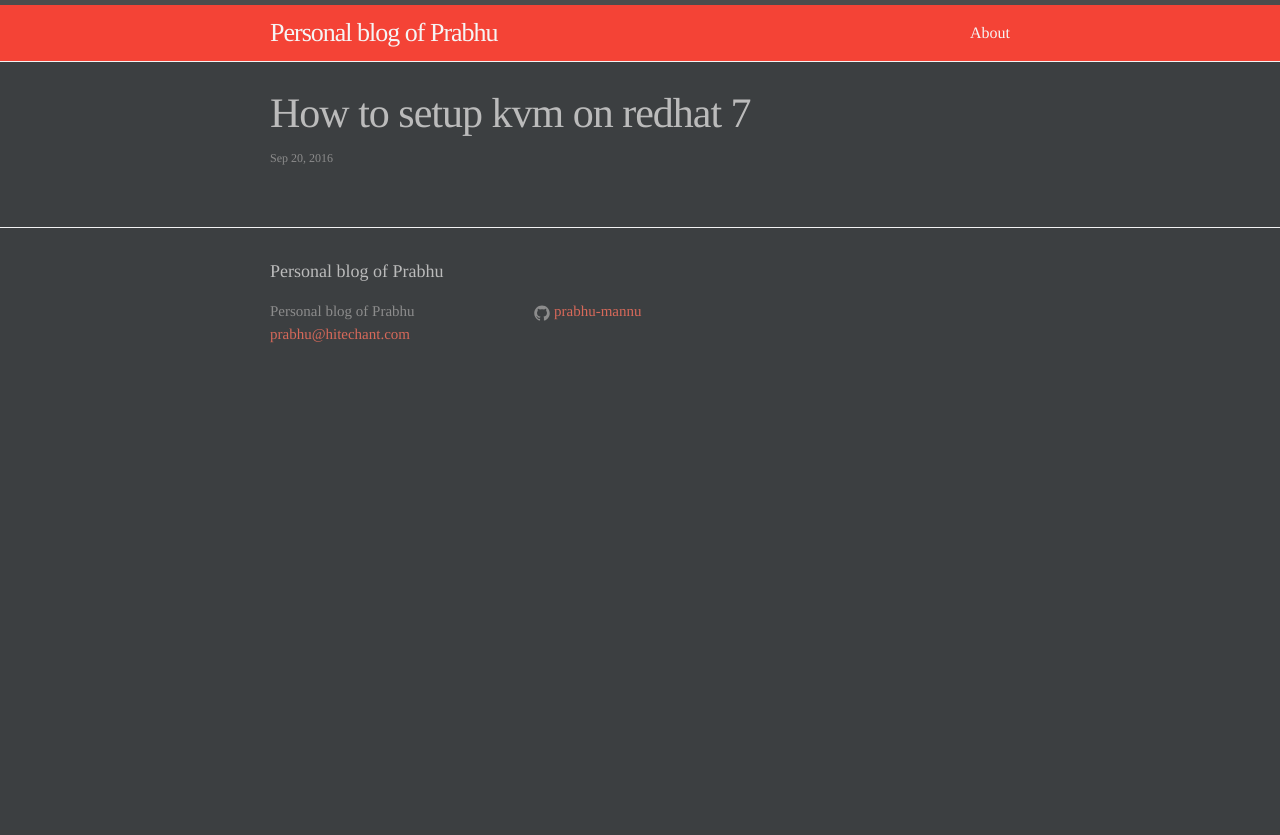
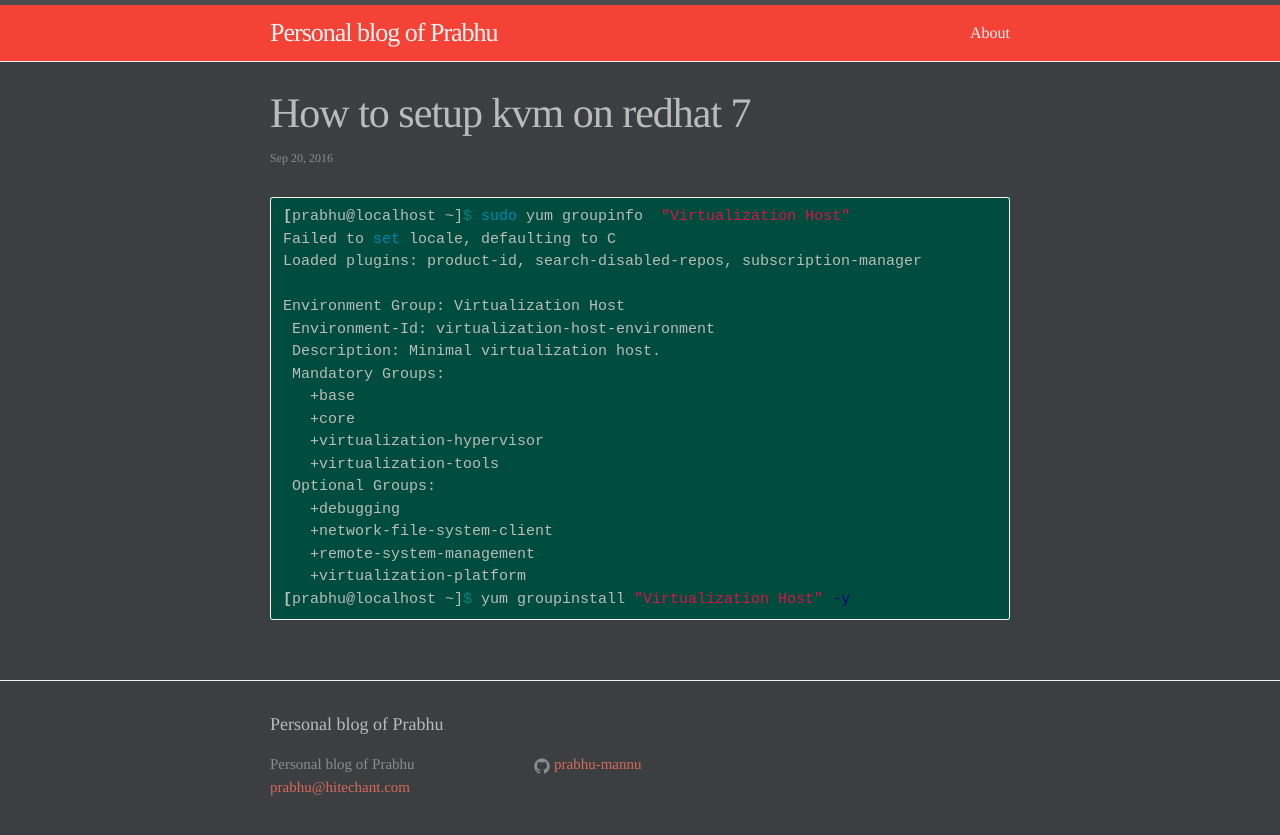
Before and after one commit to prabhu-mannu/prabhu-mannu.github.com, a Jekyll site: the page built from _posts/2016-09-20-kvm-centos.markdown, in a window 1280 px wide. Shown: the top 835 px of the page. Built offline with Jekyll 4.4.1, drawn with Linux system fonts in a browser that asks for light colours.

Commit message:
Update 2016-09-20-kvm-centos.markdown

```diff
--- a/_posts/2016-09-20-kvm-centos.markdown
+++ b/_posts/2016-09-20-kvm-centos.markdown
@@ -11,3 +11,24 @@ tags:
 - redhat
 - kvm setup
 ---
+
+{% highlight shell %}
+[prabhu@localhost ~]$ sudo yum groupinfo  "Virtualization Host"
+Failed to set locale, defaulting to C
+Loaded plugins: product-id, search-disabled-repos, subscription-manager
+
+Environment Group: Virtualization Host
+ Environment-Id: virtualization-host-environment
+ Description: Minimal virtualization host.
+ Mandatory Groups:
+   +base
+   +core
+   +virtualization-hypervisor
+   +virtualization-tools
+ Optional Groups:
+   +debugging
+   +network-file-system-client
+   +remote-system-management
+   +virtualization-platform
+[prabhu@localhost ~]$ yum groupinstall "Virtualization Host" -y
+{% endhighlight %}
```
